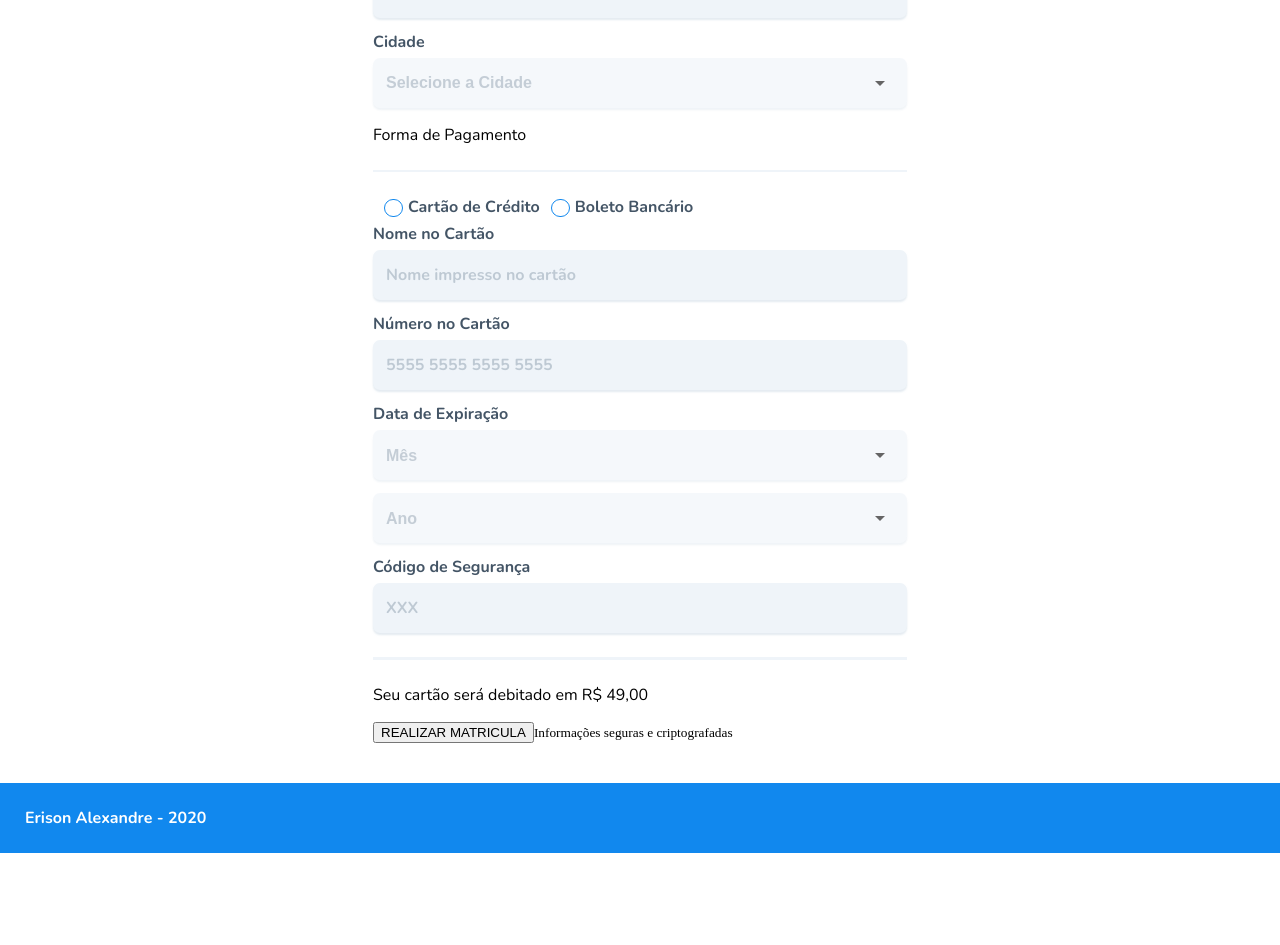
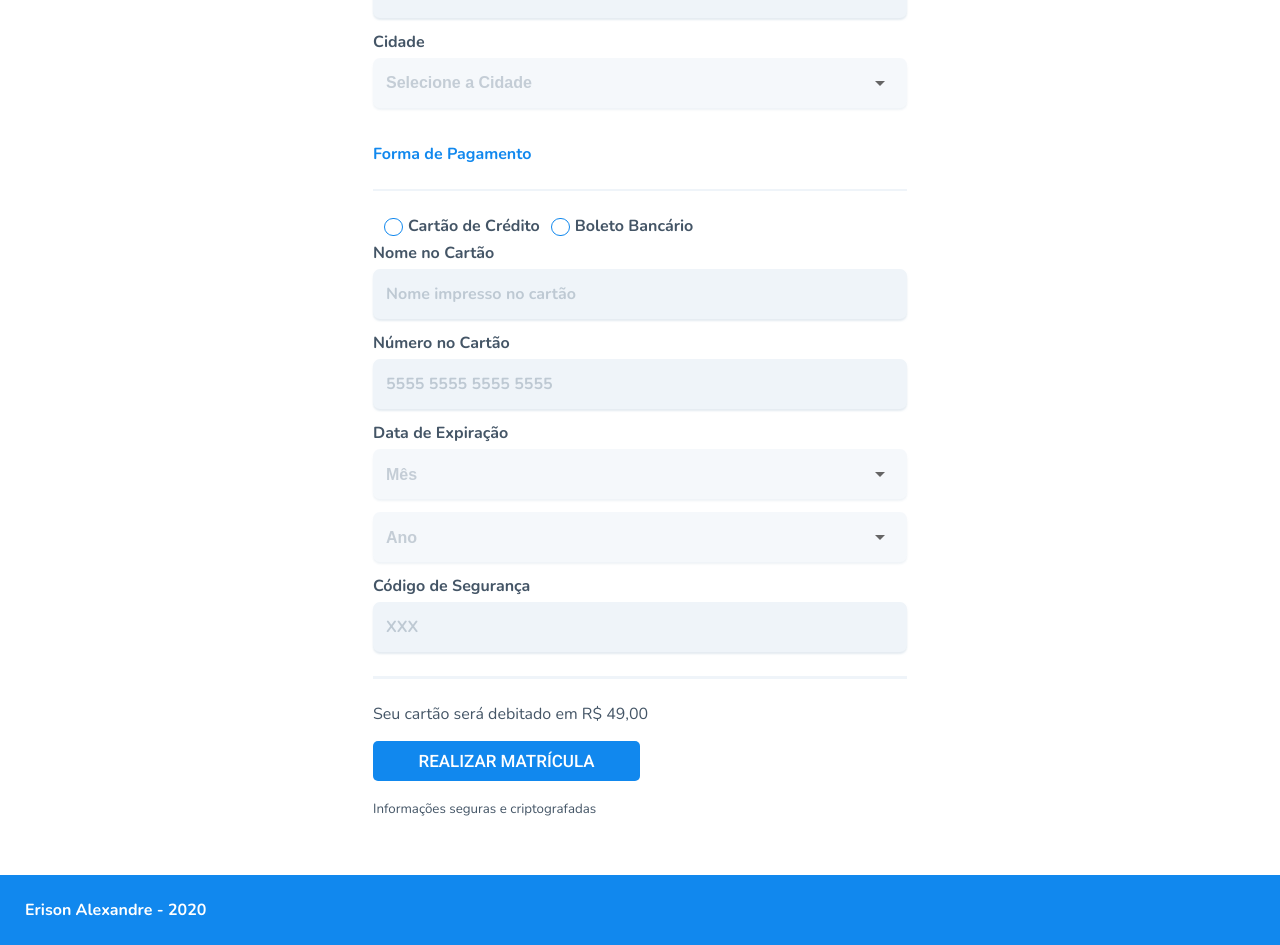
Before and after one commit to erisonalexandre/TSA, a Vue app: page /cadastro in a window 1280 px wide. Shown: the part 805-1750 px from the top of the page. Before the commit the page ends 1658 px from the top, so only its background shows below. Built offline with nearby package versions, Linux system fonts and the light colour scheme; a web font is replaced by a local one.

Commit message:
[add] adicionando class em elementos html da tela de cadastro

```diff
--- a/src/views/Cadastro.vue
+++ b/src/views/Cadastro.vue
@@ -47,7 +47,7 @@
           <option value="" selected disabled>Selecione a Cidade</option>
         </select>
       </BaseInput>
-      <p>Forma de Pagamento</p>
+      <p class="color-azul mt-35"><strong>Forma de Pagamento</strong></p>
       <hr />
       <BaseInput>
         <input type="radio" id="credito" name="pagamento" value="credito" />
@@ -85,9 +85,11 @@
         placeholder="XXX"
       ></BaseInput>
       <hr />
-      <p>Seu cartão será debitado em R$ 49,00</p>
-      <button type="submit">REALIZAR MATRICULA</button>
-      <small>Informações seguras e criptografadas</small>
+      <p class="color-cinza">Seu cartão será debitado em R$ 49,00</p>
+      <button class="btn" type="submit">REALIZAR MATRÍCULA</button>
+      <p class="color-cinza">
+        <small>Informações seguras e criptografadas</small>
+      </p>
     </form>
   </div>
 </template>
```
